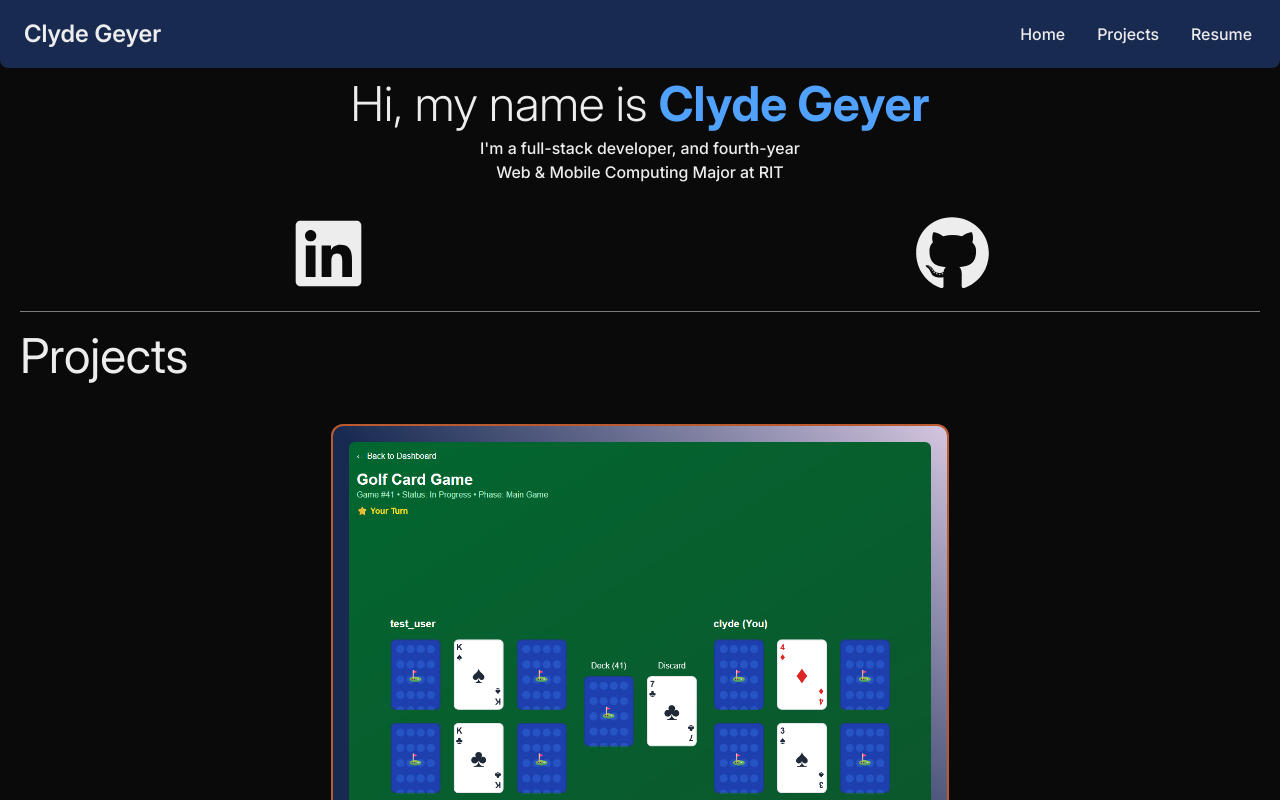
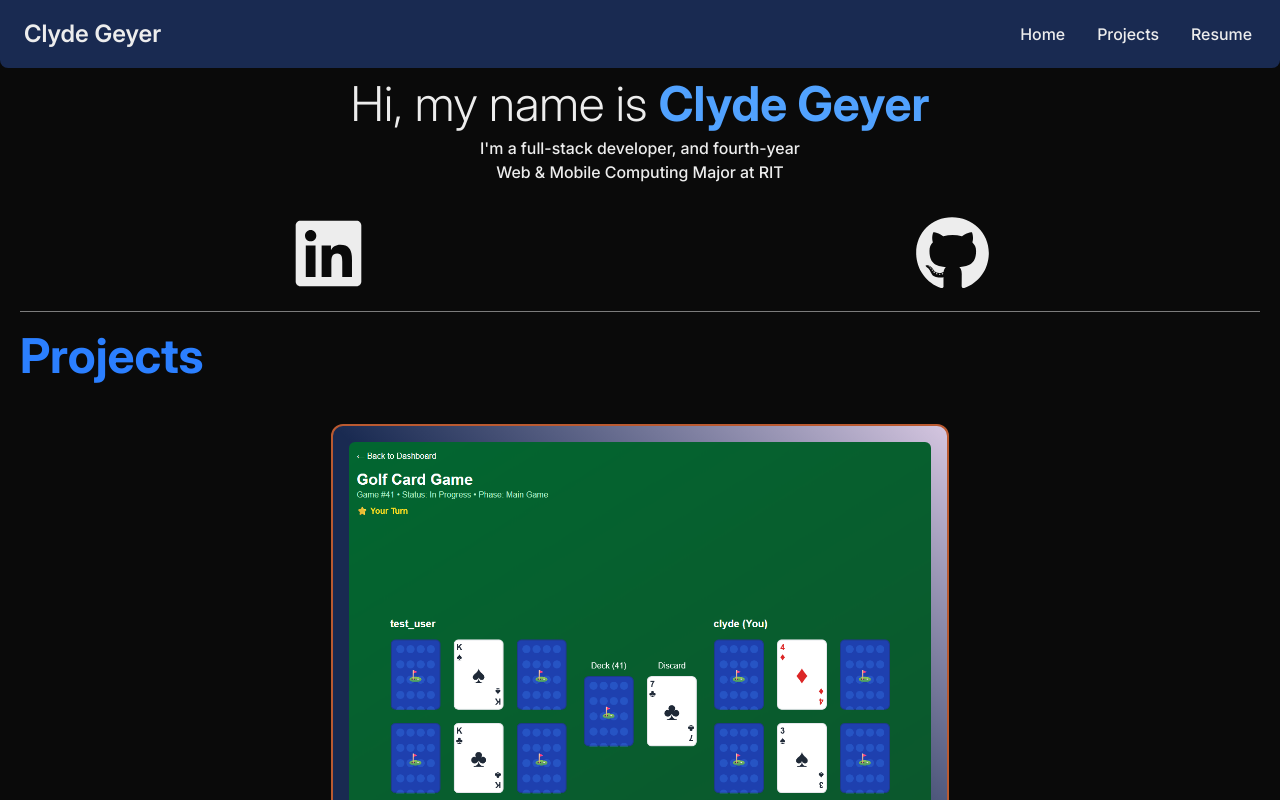
Before and after one commit to CodingArctic/next-portfolio, a Next.js app: page / in a window 1280 px wide. Shown: the top 800 px of the page. Built offline with nearby package versions, Linux system fonts and the light colour scheme.

Commit message:
change projects heade to bold and blue color

```diff
--- a/src/app/components/Projects.js
+++ b/src/app/components/Projects.js
@@ -4,7 +4,7 @@ import ProjectCard from "./ProjectCard";
 function Projects() {
     return (
         <div className="m-5">
-            <h1 id="projects" className="text-5xl mb-5">
+            <h1 id="projects" className="text-5xl mb-5 font-bold text-[#2B7FFF]">
                 Projects
             </h1>
             <div className="flex justify-center flex-auto flex-wrap">
```
